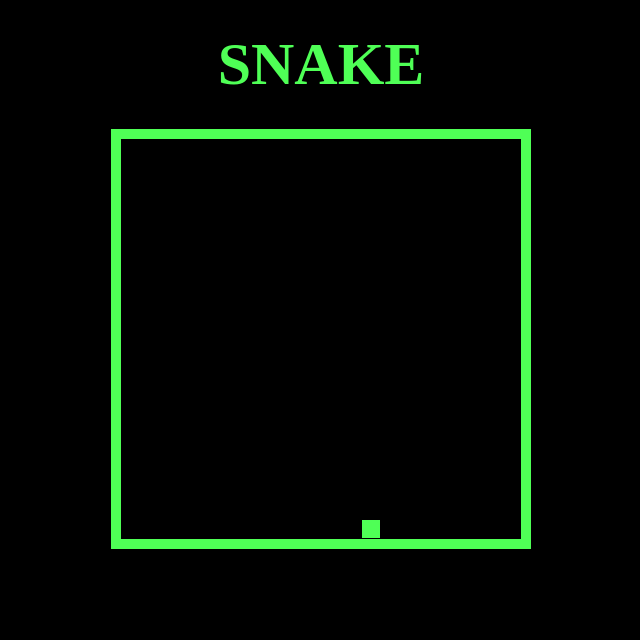
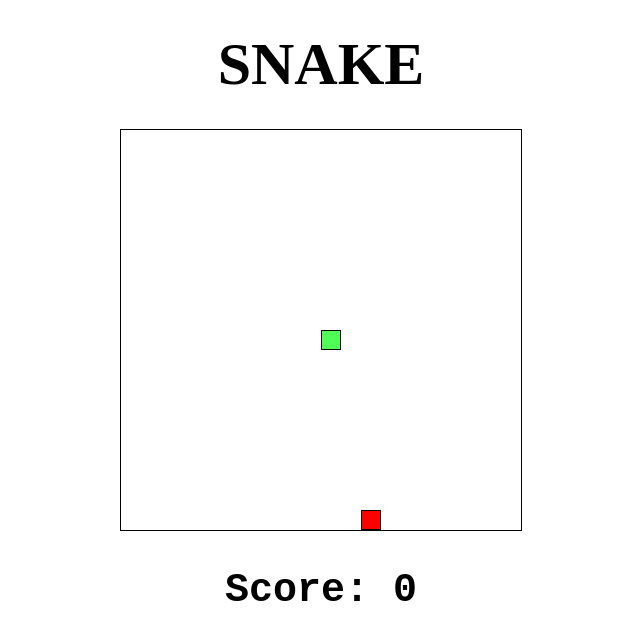
Before and after one commit to jpkalbacher/jpkalbacher.github.io, a plain HTML site: page index.html in a window 1280 px wide. Shown: the whole page, without its empty margins (319-959 px from the left). Drawn offline with nearby package versions, Linux system fonts and the light colour scheme.

Commit message:
simple colors

```diff
--- a/css/snake.css
+++ b/css/snake.css
@@ -7,7 +7,7 @@ html, body, figure, figcaption, ul, li, h1 {
 }
 
 h1 {
-  color: #4FFF56;
+  color: black;
 }
 
 ul {
@@ -20,16 +20,21 @@ body {
   font-weight: bold;
 }
 
+h2 {
+  font-size: 40px;
+  font-family: monospace;
+  color: black;
+}
+
 h1 {
   font-size: 60px;
   margin: 30px;
 }
 
-figure {
+.game-board {
   display: inline-block;
-  border: 10px solid #4FFF56;
-;
-  background-color: black;
+  border: 1px solid black;
+  background-color: white;
 }
 
 ul {
@@ -48,7 +53,7 @@ li {
 }
 
 .apple {
-  background: #4FFF56;
+  background: red;
   border: 1px solid black;
   width: 18px;
   height: 18px;
@@ -62,5 +67,5 @@ li {
 }
 
 html {
-  background-color: black;
+  background-color: white;
 }
--- a/lib/snake-view.js
+++ b/lib/snake-view.js
@@ -6,21 +6,24 @@
   var View = SnakeGame.View = function($el) {
     this.$el = $el;
     this.board = new SnakeGame.Board(20);
-
+    this.started = false;
     this.setupGrid();
-
-    this.interval = setInterval(
-      this.step.bind(this),
-      View.SPEED
-    );
+    this.render();
 
     $(window).on("keydown", this.handleKeyEvent.bind(this));
   };
 
   View.prototype.handleKeyEvent = function(e){
-    debugger;
     e.preventDefault();
-    this.board.snake.turn(View.DIRS[e.keyCode]);
+    if(!this.started && View.DIRS[e.keyCode]){
+      this.interval = setInterval(
+        this.step.bind(this),
+        View.SPEED
+      );
+      this.started = true;
+    } else if (View.DIRS[e.keyCode]){
+      this.board.snake.turn(View.DIRS[e.keyCode]);
+    }
   };
 
   View.SPEED = 100;
@@ -33,6 +36,7 @@
 
   View.prototype.setupGrid = function () {
     var html = "";
+    html += "<div class='game-board'>";
 
     for (var i = 0; i < this.board.dimension; i++) {
       html += "<ul>";
@@ -41,12 +45,15 @@
       }
       html += "</ul>";
     }
+    html += "</div>";
+    html += ("<h2>" + "Score: " + this.board.snake.points + "</h2>");
 
     this.$el.html(html);
     this.$li = this.$el.find("li");
   };
 
   View.prototype.render = function () {
+    this.updateScore();
     this.updateClasses(this.board.snake.snakeCoords, "snake");
     this.updateClasses([this.board.apple.position], "apple");
   };
@@ -59,6 +66,11 @@
       var flatCoord = (coord.x * this.board.dimension) + coord.y;
       $li.eq(flatCoord).addClass(className);
     }.bind(this));
+  };
+
+  View.prototype.updateScore = function(){
+    var $h2 = this.$el.find("h2");
+    $h2.replaceWith("<h2>" + "Score: " + this.board.snake.points + "</h2>");
   };
 
   View.prototype.step = function(){
```
